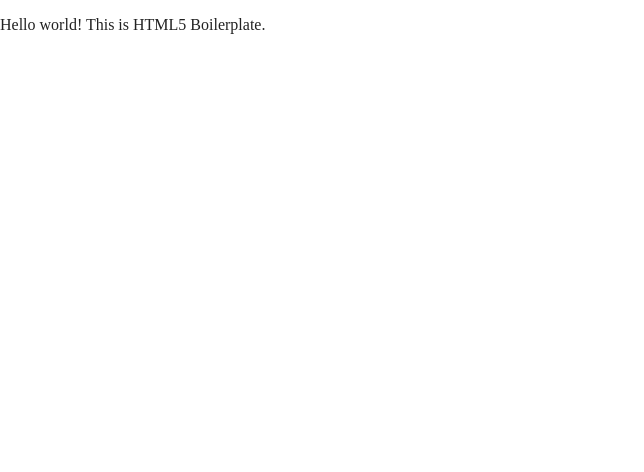
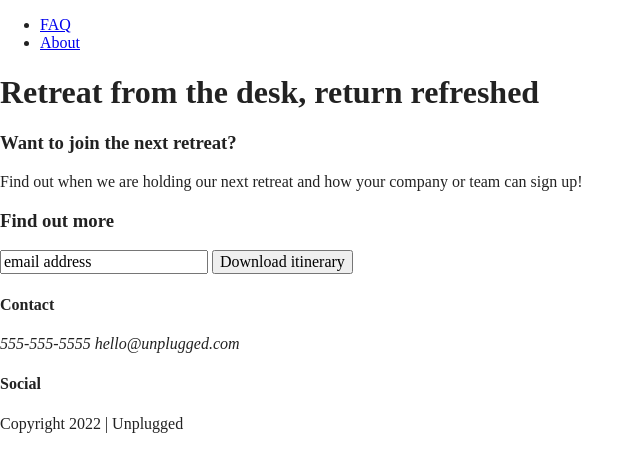
Before and after one commit to kristea/unplugged-retreat, a website built with Parcel: page index.html in a window 1280 px wide. Shown: the whole page, without its empty margins (0-644 px from the left). Built offline with nearby package versions, Linux system fonts and the light colour scheme.

Commit message:
Building the html structure part 1

```diff
--- a/index.html
+++ b/index.html
@@ -3,7 +3,7 @@
 
 <head>
   <meta charset="utf-8">
-  <title></title>
+  <title>Unplugged retreat</title>
   <meta name="description" content="">
   <meta name="viewport" content="width=device-width, initial-scale=1">
 
@@ -25,7 +25,66 @@
 <body>
 
   <!-- Add your site or application content here -->
-  <p>Hello world! This is HTML5 Boilerplate.</p>
+<header>
+  <div class="content-wrapper">
+    <a href="#" <img src="" alt="unplugged logo"></a>
+    <nav>
+      <ul>
+        <li><a href="faq/index.html" target="_blank">FAQ</a></li>
+        <li><a href="about/index.html" target="_blank">About</a></li>
+      </ul>
+    </nav>
+  </div>
+</header>
+
+<main>
+  <section class="hero-area">
+    <div class="content-wrapper">
+      <h1>Retreat from the desk, return refreshed</h1>
+    </div>
+  </section>
+
+  <aside>
+    <div class="content-wrapper">
+      <div class="form-description">
+        <h3>Want to join the next retreat?</h3>
+        <p>Find out when we are holding our next retreat and how your company or team can sign up!</p>
+      </div>
+      <div class="form">
+        <h3>Find out more</h3>
+        <input type="text" name="name" value="email address">
+        <input type="button" value="Download itinerary">
+      </div>
+    </div>  <!-- aside content wrapper ends -->
+  </aside>
+
+</main> <!-- Main wrapper ends-->
+
+<footer>
+  <div class="content-wrapper">
+    <div class="footer-content">
+      <div class="contact">
+        <h4>Contact</h4>
+        <address>
+          <p>555-555-5555
+          hello@unplugged.com</p>
+        </address>
+      </div>
+      <div class="social">
+        <h4>Social</h4>
+        <div class="social-icons">
+          <p><a href="https://facebook.com/yoursite" target="_blank"></a></p>
+          <p><a href="https://twitter.com/yoursite" target="_blank"></a></p>
+          <p><a href="https://instagram.com/yoursite" target="_blank"></a></p>
+        </div>
+      </div>
+    </div> <!--Footer content ends-->
+  </div> <!--Footer content wrapper ends-->
+  <div class="copyright">
+    <p>Copyright 2022 | Unplugged</p>
+  </div>
+</footer>
+
   <script src="js/vendor/modernizr-3.11.2.min.js"></script>
   <script src="js/plugins.js"></script>
   <script src="js/main.js"></script>
```
